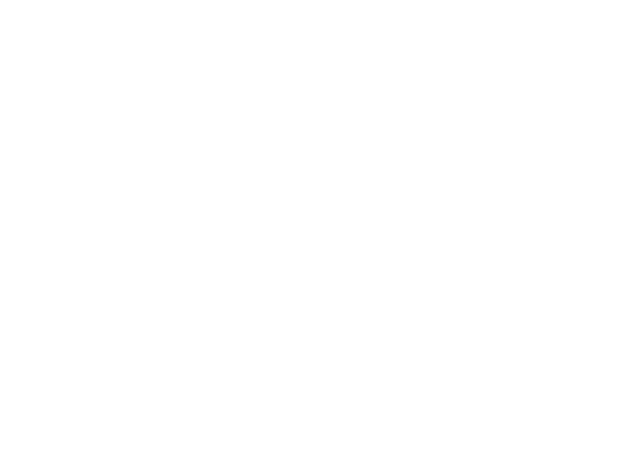
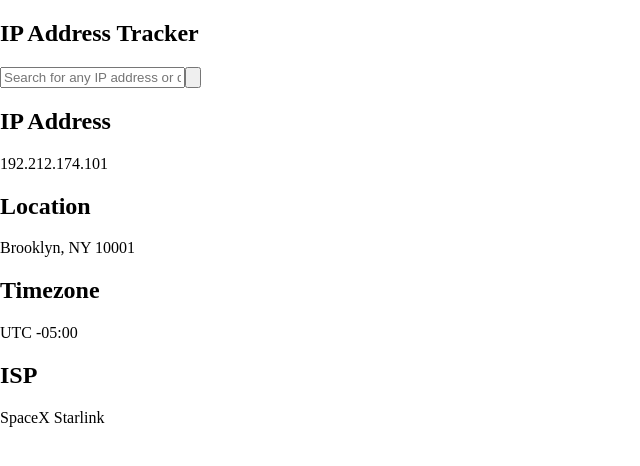
Before and after one commit to mapra99/ip-tracker, a React app: page / in a window 1280 px wide. Shown: the top 466 px of the page, without its empty margins (0-640 px from the left). Built offline with nearby package versions, Linux system fonts and the light colour scheme.

Commit message:
structure ready

```diff
--- /dev/null
+++ b/src/assets/static/icons/ChevronRightIcon.jsx
@@ -0,0 +1,9 @@
+import React from 'react';
+
+const ChevronRightIcon = () => (
+  <svg className='icon chevron-right-icon' fill='none' viewBox='0 0 11 16'>
+    <path d='M2 2L8 8L2 14' stroke='white' strokeWidth='3' />
+  </svg>
+);
+
+export default ChevronRightIcon;
--- a/src/components/Hero.jsx
+++ b/src/components/Hero.jsx
@@ -1,7 +1,10 @@
 import React from 'react';
 
-const Hero = () => (
-  <div></div>
+const Hero = ({ children }) => (
+  <section className='hero'>
+    <h1>IP Address Tracker</h1>
+    {children}
+  </section>
 );
 
 export default Hero;
--- /dev/null
+++ b/src/components/ResultItem.jsx
@@ -0,0 +1,11 @@
+// library dependencies
+import React from 'react';
+
+const ResultItem = ({ additionalClass, title, value }) => (
+  <div className={`result ${additionalClass}`}>
+    <h2>{title}</h2>
+    <span>{value}</span>
+  </div>
+);
+
+export default ResultItem;
--- /dev/null
+++ b/src/components/Results.jsx
@@ -0,0 +1,13 @@
+// library dependencies
+import React from 'react';
+
+// components
+import ResultItem from './ResultItem';
+
+const Results = ({children}) => (
+  <div className="results-wrap">
+    {children}
+  </div>
+);
+
+export default Results;
--- /dev/null
+++ b/src/components/Search.jsx
@@ -0,0 +1,14 @@
+// library dependencies;
+import React from 'react';
+
+// assets
+import ChevronRightIcon from '../assets/static/icons/ChevronRightIcon';
+
+const Search = () => (
+  <div className='cta-search'>
+    <input type='text' placeholder='Search for any IP address or domain' />
+    <button><ChevronRightIcon /></button>
+  </div>
+);
+
+export default Search;
--- a/src/containers/App.jsx
+++ b/src/containers/App.jsx
@@ -3,6 +3,9 @@ import React from 'react';
 
 // components
 import Hero from '../components/Hero';
+import Search from '../components/Search';
+import Results from '../components/Results';
+import ResultItem from '../components/ResultItem';
 import Map from '../components/Map';
 
 // assets
@@ -10,7 +13,15 @@ import '../assets/styles/containers/App.scss';
 
 const App = () => (
   <>
-    <Hero />
+    <Hero>
+      <Search />
+      <Results>
+        <ResultItem title='IP Address' value='192.212.174.101' />
+        <ResultItem title='Location' value='Brooklyn, NY 10001' />
+        <ResultItem title='Timezone' value='UTC -05:00' />
+        <ResultItem title='ISP' value='SpaceX Starlink' />
+      </Results>
+    </Hero>
     <Map />
   </>
 );
```
